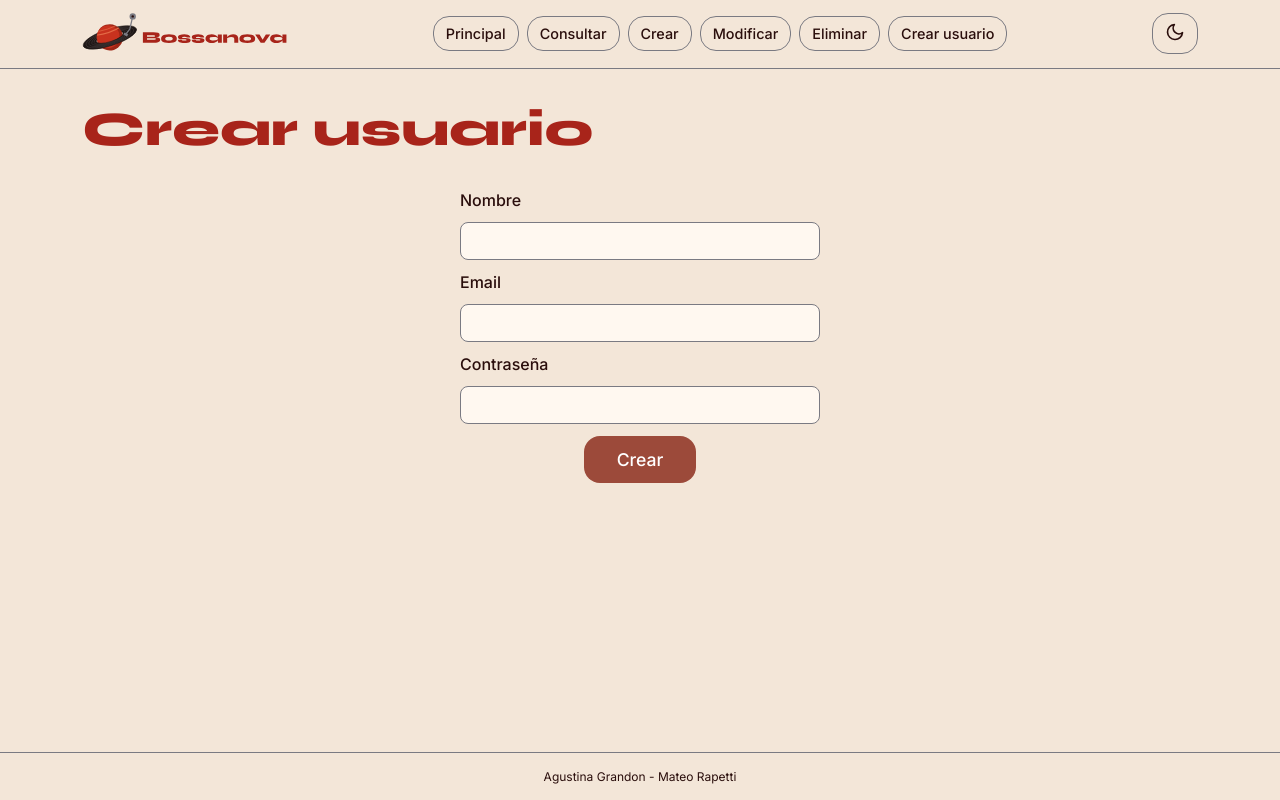
After one commit to Agusgrandon/Bossanova-tienda-de-musica, a Node server app: page /dashboard/crearUsuario in a window 1280 px wide. The commit adds this page. Run offline with Node 20, Linux system fonts and the light colour scheme.

Commit message:
Vista crear usuario, ruta GET y link en el header del admin

```diff
--- a/back/src/api/controllers/view.controllers.js
+++ b/back/src/api/controllers/view.controllers.js
@@ -42,7 +42,7 @@ VISTA MODIFICAR
 export const vistaModificar = (req,res) => {
     res.render("put", {
         title: "Modificar",
-    })
+    });
 }
 
 /*========
@@ -51,5 +51,14 @@ VISTA BAJA
 export const vistaBaja = (req,res) => {
     res.render("delete", {
         title:"Baja/Alta",
-    })
+    });
 }
+
+/*=================
+VISTA CREAR USUARIO
+=================*/
+export const vistaCreateUser = (req,res) => {
+    res.render("createUser", {
+        title:"Crear usuario"
+    });
+}
--- /dev/null
+++ b/back/src/views/createUser.ejs
@@ -0,0 +1,23 @@
+<%- include("partials/head.ejs") %>
+<%- include("partials/header.ejs") %>
+    <main class="container">
+        <h1>Crear usuario</h1>
+
+        <form id="createUserForm" class="formulario" method="POST">
+            <label for="nameUser">Nombre</label>
+            <input type="text" name="nombre" id="nameUser" required>
+
+            <label for="emailUser">Email</label>
+            <input type="email" name="email" id="emailUser" required>
+
+            <label for="passwordUser">Contraseña</label>
+            <input type="password" name="password" id="passwordUser" required>
+
+            <button class="boton" type="submit">Crear</button>
+        </form>
+
+        <section class="row g-4 justify-content-center mt-4" id="contenedor-mensaje"></section>
+
+    </main>
+
+<%- include("partials/footer.ejs") %>
--- a/back/src/views/partials/header.ejs
+++ b/back/src/views/partials/header.ejs
@@ -2,10 +2,8 @@
     <header class="header">
         <div class="container">
             <a class="header-logo" href="index.html">
-                <img class="solo-claro" src="/assets/logo/logo-claro.svg" alt="Bossanova" width="206"
-                    height="40">
-                <img class="solo-oscuro" src="/assets/logo/logo-oscuro.svg" alt="Bossanova" width="206"
-                    height="40">
+                <img class="solo-claro" src="/assets/logo/logo-claro.svg" alt="Bossanova" width="206" height="40">
+                <img class="solo-oscuro" src="/assets/logo/logo-oscuro.svg" alt="Bossanova" width="206" height="40">
             </a>
 
             <nav class="menu-admin" id="menu-admin">
@@ -14,6 +12,7 @@
                 <a class="boton boton-secundario" href="/dashboard/crear">Crear</a>
                 <a class="boton boton-secundario" href="/dashboard/modificar">Modificar</a>
                 <a class="boton boton-secundario" href="/dashboard/baja">Eliminar</a>
+                <a class="boton boton-secundario" href="/dashboard/crearUsuario">Crear usuario</a>
             </nav>
 
             <div class="header-acciones">
```
Also changed, not shown: back/src/api/routes/view.routes.js (+6 -1 lines).
